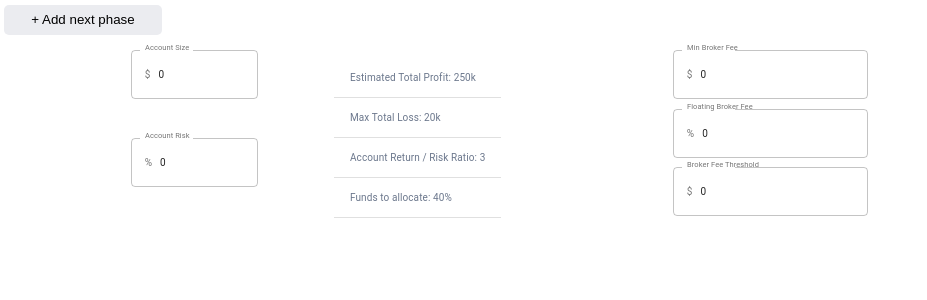
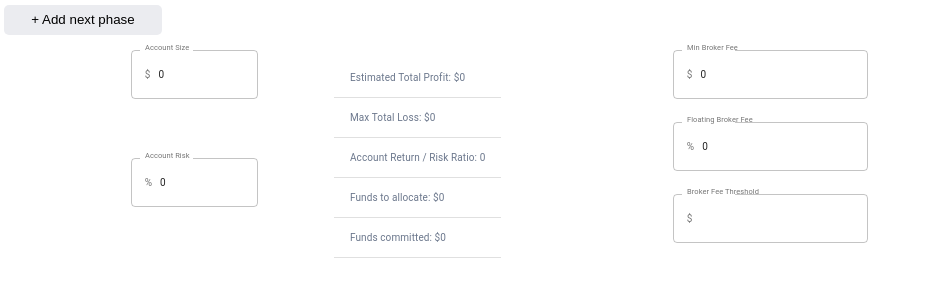
Before and after one commit to kamilkulik/investmentFramework, a React (Create React App) app: page / in a window 1280 px wide. Shown: the top 300 px of the page, without its empty margins (0-927 px from the left). Built offline with nearby package versions, Linux system fonts and the light colour scheme.

Commit message:
internal API improvement

```diff
--- a/src/actions/accInfo.js
+++ b/src/actions/accInfo.js
@@ -25,10 +25,3 @@ export function setFloatingBrokerFee(floatingFee = 0) {
     floatingFee
   }
 }
-
-export function setBrokerFeeThreshold(feeThreshold = 0) {
-  return {
-    type: 'SET_BROKER_FEE_THRESHOLD',
-    feeThreshold
-  }
-}
--- a/src/actions/selected.js
+++ b/src/actions/selected.js
@@ -30,26 +30,24 @@ export const removeAsset = (rowId) => ({
   rowId
 })
 
-export const setEntryPrice = (rowId, entryPrice = 0) => ({
-    type: 'SET_ENTRY_PRICE',
-    rowId,
-    price: entryPrice
-})
-
-export const setTargetPrice = (rowId, targetPrice = 0) => ({
-  type: 'SET_TARGET_PRICE',
-  rowId,
-  price: targetPrice
-})
-
-export const setStopLoss = (rowId, stopLossPrice = 0) => ({
-  type: 'SET_STOP_LOSS',
-  rowId,
-  price: stopLossPrice
-})
-
 export const setTradeData = (rowId, tradeData) => ({
   type: 'SET_TRADE_DATA',
   rowId,
   tradeData
 })
+
+export const setPrice = (type, rowId, price = 0) => {
+  let actionType;
+  if (type === 'entryPrice') {
+    actionType = 'SET_ENTRY_PRICE'
+  } else if (type === 'targetPrice') {
+    actionType = 'SET_TARGET_PRICE'
+  } else if (type === 'stopLossPrice') {
+    actionType = 'SET_STOP_LOSS'
+  }
+  return {
+    type: actionType,
+    rowId,
+    price
+  }
+}
--- a/src/components/PositionsDashboard/AccInfo/AccForm.js
+++ b/src/components/PositionsDashboard/AccInfo/AccForm.js
@@ -9,7 +9,9 @@ import { setAccountSize, setAccountRisk } from '../../../actions/accInfo';
 
 const AccForm = ({ setAccountSize, setAccountRisk }) => {
 
-  const { accInfo } = useContext(DashboardContext)
+  const { accInfo } = useContext(DashboardContext);
+  const [focus, setFocus] = useState(false);
+  const accSize = React.createRef();
 
   const [values, setValues] = useState({
     accSize: accInfo.accSize,
@@ -26,17 +28,20 @@ const AccForm = ({ setAccountSize, setAccountRisk }) => {
     } else if (prop === 'accRisk') {
       setAccountRisk(values.accRisk)
     }
+    setFocus(false)
   }
 
   return (
     <React.Fragment>
       <FormControl fullWidth variant="outlined">
-        <InputLabel htmlFor="outlined-adornment-size">Account Size</InputLabel>
+        <InputLabel htmlFor="accSize">Account Size</InputLabel>
         <OutlinedInput
-          id="outlined-adornment-size"
-          value={values.accSize}
+          id="accSize"
+          ref={accSize}
+          value={focus ? values.accSize : values.accSize.toString().replace(/(\d)(?=(\d{3})+(?!\d))/g, "$1,")}
           onChange={handleChange('accSize')}
           onBlur={setValue('accSize')}
+          onClick={() => setFocus(true)}
           startAdornment={<InputAdornment position="start">$</InputAdornment>}
           labelWidth={60}
         />
--- a/src/components/PositionsDashboard/AccInfo/AccSummary.js
+++ b/src/components/PositionsDashboard/AccInfo/AccSummary.js
@@ -3,24 +3,33 @@ import DashboardContext from '../Dashboard-context';
 import List from '@material-ui/core/List';
 import ListItem from '@material-ui/core/ListItem';
 import ListItemText from '@material-ui/core/ListItemText';
+import { summaryData } from '../../../internalAPI/tradeData'
 
 const AccSummary = () => {
 
-  const { accInfo } = useContext(DashboardContext);
+  const { accInfo, selected } = useContext(DashboardContext);
+  const { estimatedTotalProfit,
+    maxTotalLoss,
+    accReturnRiskRatio,
+    fundsToAllocate,
+    fundsCommitted} = summaryData(accInfo, selected);
 
   return (
     <List component="nav" aria-label="mailbox folders">
       <ListItem button divider>
-        <ListItemText primary={`Estimated Total Profit: ${'250k'}`} />
+        <ListItemText primary={`Estimated Total Profit: $${estimatedTotalProfit.toString().replace(/(\d)(?=(\d{3})+(?!\d))/g, "$1,")}`} />
       </ListItem>
       <ListItem button divider>
-        <ListItemText primary={`Max Total Loss: ${'20k'}`} />
+        <ListItemText primary={`Max Total Loss: $${maxTotalLoss.toString().replace(/(\d)(?=(\d{3})+(?!\d))/g, "$1,")}`} />
       </ListItem>
       <ListItem button divider>
-        <ListItemText primary={`Account Return / Risk Ratio: ${'3'}`} />
+        <ListItemText primary={`Account Return / Risk Ratio: ${accReturnRiskRatio}`} />
       </ListItem>
       <ListItem button divider>
-        <ListItemText primary={`Funds to allocate: ${'40%'}`} />
+        <ListItemText primary={`Funds to allocate: $${fundsToAllocate.toString().replace(/(\d)(?=(\d{3})+(?!\d))/g, "$1,")}`} />
+      </ListItem>
+      <ListItem button divider>
+        <ListItemText primary={`Funds committed: $${fundsCommitted.toString().replace(/(\d)(?=(\d{3})+(?!\d))/g, "$1,")}`} />
       </ListItem>
     </List>
   )
--- a/src/components/PositionsDashboard/AssetsAccordion/AssetAccordion.js
+++ b/src/components/PositionsDashboard/AssetsAccordion/AssetAccordion.js
@@ -11,6 +11,7 @@ import IconButton from '@material-ui/core/IconButton';
 import DeleteForeverIcon from '@material-ui/icons/DeleteForever';
 import FormControlLabel from '@material-ui/core/FormControlLabel';
 import ExpandMoreIcon from '@material-ui/icons/ExpandMore';
+import { calculateShares } from '../../../internalAPI/tradeData';
 import { removeAsset } from '../../../actions/selected';
 
 const useStyles = makeStyles(() => ({
@@ -35,7 +36,7 @@ const useStyles = makeStyles(() => ({
 const AssetAccordion = ({ removeSelectedAsset }) => {
   const classes = useStyles();
   const [expanded, setExpanded] = React.useState(false);
-  const { selected } = React.useContext(DashboardContext);
+  const { accInfo, selected } = React.useContext(DashboardContext);
 
   const handleChange = (panel) => (event, isExpanded) => {
     setExpanded(isExpanded ? panel : false);
@@ -49,6 +50,7 @@ const AssetAccordion = ({ removeSelectedAsset }) => {
   return (
     <div className={classes.root}>
       {selected.map(asset => {
+        const shares = calculateShares(accInfo, asset)
         return (
           <React.Fragment key={asset.rowId}>
             <ExpansionPanel
@@ -71,7 +73,7 @@ const AssetAccordion = ({ removeSelectedAsset }) => {
                 </IconButton>}
               />
               <Typography className={classes.heading}>{asset.name}</Typography>
-              <Typography className={classes.secondaryHeading}>{`shares #: ${asset.noOfShares} Target Price: ${asset.targetPrice} Stop Loss Price: ${asset.stopLossPrice}`}
+              <Typography className={classes.secondaryHeading}>{`No of shares: ${shares.noOfShares} Target Price: $${asset.targetPrice} Stop Loss Price: $${asset.stopLossPrice}`}
               </Typography>
             </div>
             </ExpansionPanelSummary>
--- a/src/components/PositionsDashboard/AssetsAccordion/PriceForm.js
+++ b/src/components/PositionsDashboard/AssetsAccordion/PriceForm.js
@@ -1,14 +1,15 @@
 import React, { useState } from 'react';
 import { connect } from 'react-redux';
+import DashboardContext from '../Dashboard-context';
 import OutlinedInput from '@material-ui/core/OutlinedInput';
 import InputLabel from '@material-ui/core/InputLabel';
 import InputAdornment from '@material-ui/core/InputAdornment';
 import FormControl from '@material-ui/core/FormControl';
-import { setTradeData } from '../../../actions/selected';
-import { setEntryPrice, setTargetPrice, setStopLoss } from '../../../actions/selected';
+import { setPrice, setTradeData } from '../../../actions/selected';
 
-const PriceForm = ({ rowId, selected, accInfo, setEntryPrice, setTargetPrice, setStopLoss, setTradeDataRedux }) => {
+const PriceForm = ({ rowId, setPrice }) => {
 
+  const { selected } = React.useContext(DashboardContext);
   const assetInfo = selected.find(el => el.rowId === rowId)
 
   const [values, setValues] = useState({
@@ -22,13 +23,15 @@ const PriceForm = ({ rowId, selected, accInfo, setEntryPrice, setTargetPrice, se
   }
 
   const setValue = (prop) => () => {
-    if (prop === 'entryPrice') {
-      setEntryPrice(rowId, values.entryPrice)
-    } else if (prop === 'targetPrice') {
-      setTargetPrice(rowId, values.targetPrice)
-    } else if (prop === 'stopLossPrice') {
-      setStopLoss(rowId, values.stopLossPrice)
-    }
+    let price;
+      if (prop === 'entryPrice') {
+        price = values.entryPrice
+      } else if (prop === 'targetPrice') {
+        price = values.targetPrice
+      } else if (prop === 'stopLossPrice') {
+        price = values.stopLossPrice
+      }
+    setPrice(prop, rowId, price)
   }
 
   return (
@@ -70,16 +73,9 @@ const PriceForm = ({ rowId, selected, accInfo, setEntryPrice, setTargetPrice, se
   )
 }
 
-const mapStateToProps = (state) => ({
-  selected: state.selected,
-  accInfo: state.accInfo
-})
-
 const mapDispatchToProps = (dispatch) => ({
-  setEntryPrice: (rowId, entryPrice) => dispatch(setEntryPrice(rowId, entryPrice)),
-  setTargetPrice: (rowId, targetPrice) => dispatch(setTargetPrice(rowId, targetPrice)),
-  setStopLoss: (rowId, stopLossPrice) => dispatch(setStopLoss(rowId, stopLossPrice)),
+  setPrice: (prop, rowId, price) => dispatch(setPrice(prop, rowId, price)),
   setTradeDataRedux: (rowId, tradeData) => dispatch(setTradeData(rowId, tradeData))
 });
 
-export default connect(mapStateToProps, mapDispatchToProps)(PriceForm);
+export default connect(null, mapDispatchToProps)(PriceForm);
--- a/src/internalAPI/tradeData.js
+++ b/src/internalAPI/tradeData.js
@@ -1,14 +1,20 @@
+// function that calculates trade details for a single asset
 export const calcTradeData = (rowId, accInfo, selected) => {
-  const { accRisk, accSize, minFee, floatingFee, feeThreshold } = accInfo;
+  const { accRisk, accSize, minFee, floatingFee } = accInfo;
   const { entryPrice, targetPrice, stopLossPrice } = selected.find(el => el.rowId === rowId);
 
-  const lossPerShare = entryPrice - stopLossPrice;
+  const floatingFeeDecimal = floatingFee * 0.01;
+  const lossPerShare = 0 - (entryPrice - stopLossPrice);
   const profitPerShare = targetPrice - entryPrice;
-  const noOfShares = Math.floor(((accRisk * 10 ** (-2)) * accSize) / lossPerShare);
-  const maxLoss = Math.floor(noOfShares * lossPerShare);
-  const estimatedTradeProfit = Math.floor(noOfShares * profitPerShare);
+  const noOfShares = - (Math.floor(((accRisk * 10 ** (-2)) * accSize) / lossPerShare));
+  const feeThreshold = minFee / floatingFeeDecimal;
+  const entryPriceFee = - (noOfShares * entryPrice < feeThreshold ? minFee : entryPrice * noOfShares * floatingFeeDecimal);
+  const targetPriceFee = - (noOfShares * targetPrice < feeThreshold ? minFee : targetPrice * noOfShares * floatingFeeDecimal);
+  const stopLosstPriceFee = - (noOfShares * stopLossPrice < feeThreshold ? minFee : stopLossPrice * noOfShares * floatingFeeDecimal);
+  const maxLoss = Math.floor((noOfShares * lossPerShare) + (entryPriceFee + stopLosstPriceFee));
+  const estimatedTradeProfit = Math.floor((noOfShares * profitPerShare) + (entryPriceFee + targetPriceFee));
   const positionValue = Math.floor(noOfShares * entryPrice)
-  const returnRiskRatio = (profitPerShare/lossPerShare).toFixed(1)
+  const returnRiskRatio = - (parseFloat((profitPerShare/lossPerShare).toFixed(1)));
 
   return {
     lossPerShare,
@@ -17,6 +23,52 @@ export const calcTradeData = (rowId, accInfo, selected) => {
     maxLoss,
     estimatedTradeProfit,
     positionValue,
-    returnRiskRatio
+    returnRiskRatio,
+    entryPriceFee,
+    targetPriceFee,
+    stopLosstPriceFee
   }
 }
+
+// function for the accInfo components. Provides total numbers for the entire account
+export const summaryData = (accInfo, selected) => {
+  let allTradeInfo = selected.map(asset => {
+    return calcTradeData(asset.rowId, accInfo, selected)
+  });
+
+  let estimatedTotalProfit,maxTotalLoss, accReturnRiskRatio, fundsToAllocate, fundsCommitted;
+  if (allTradeInfo.length > 0) {
+    estimatedTotalProfit = allTradeInfo.reduce((acc, cur) => acc + cur.estimatedTradeProfit, 0);
+    maxTotalLoss = allTradeInfo.reduce((acc, cur) => acc + cur.maxLoss, 0);
+    accReturnRiskRatio =  - parseFloat((estimatedTotalProfit / maxTotalLoss).toFixed(1));
+    const totalAllocatedFunds = allTradeInfo.reduce((acc, cur) => acc + cur.positionValue, 0);
+    fundsToAllocate = accInfo.accSize - totalAllocatedFunds;
+    fundsCommitted = allTradeInfo.reduce((acc, cur) => acc + cur.positionValue, 0);
+  } else {
+    estimatedTotalProfit = 0;
+    maxTotalLoss = 0;
+    accReturnRiskRatio = 0;
+    fundsToAllocate = 0;
+    fundsCommitted = 0
+  }
+
+  return {
+    estimatedTotalProfit,
+    maxTotalLoss,
+    accReturnRiskRatio,
+    fundsToAllocate,
+    fundsCommitted
+  }
+}
+
+// functin for getting the amount of shares per trade
+export const calculateShares = (accInfo, asset) => {
+  const { accRisk, accSize } = accInfo;
+  const { entryPrice, stopLossPrice } = asset;
+  const lossPerShare = 0 - (entryPrice - stopLossPrice);
+  const noOfShares = - (Math.floor(((accRisk * 10 ** (-2)) * accSize) / lossPerShare));
+
+  return {
+    noOfShares
+  }
+}
--- a/src/reducers/accInfo.js
+++ b/src/reducers/accInfo.js
@@ -4,7 +4,6 @@ const accInfoReducerDefaultState = {
   accCcy: 0,
   minFee: 0,
   floatingFee: 0,
-  feeThreshold: 0
 };
 
 export default (state = accInfoReducerDefaultState, action) => {
@@ -12,27 +11,27 @@ export default (state = accInfoReducerDefaultState, action) => {
     case 'SET_ACC_SIZE':
       return {
         ...state,
-        accSize: action.size
+        accSize: parseFloat(action.size)
       }
     case 'SET_ACC_RISK':
       return {
         ...state,
-        accRisk: action.risk
+        accRisk: parseFloat(action.risk)
       }
     case 'SET_BROKER_MIN_FEE':
       return {
         ...state,
-        minFee: action.minFee
+        minFee: parseFloat(action.minFee)
       }
     case 'SET_BROKER_FLOATING_FEE':
       return {
         ...state,
-        floatingFee: action.floatingFee
+        floatingFee: parseFloat(action.floatingFee)
       }
     case 'SET_BROKER_FEE_THRESHOLD':
       return {
         ...state,
-        feeThreshold: action.feeThreshold
+        feeThreshold: parseFloat(action.feeThreshold)
       }
     default:
       return state
--- a/src/reducers/selected.js
+++ b/src/reducers/selected.js
@@ -6,13 +6,9 @@ export default (state = selectedReducerDefaultState, action) => {
       const rows = action.rows.map(el => ({
         name: el.name,
         rowId: el.rowId,
-        noOfShares: 0,
         entryPrice: 0,
         targetPrice: 0,
         stopLossPrice: 0,
-        maxLoss: 0,
-        estimatedTradeProfit: 0,
-        positionValue: 0,
       }))
       return [
         ...state,
```
Also changed, not shown: src/components/PositionsDashboard/AccInfo/BrokerFeesForm.js (+2 -7 lines), src/components/PositionsDashboard/AssetsAccordion/TradeDetails.js (+7 -6 lines).
